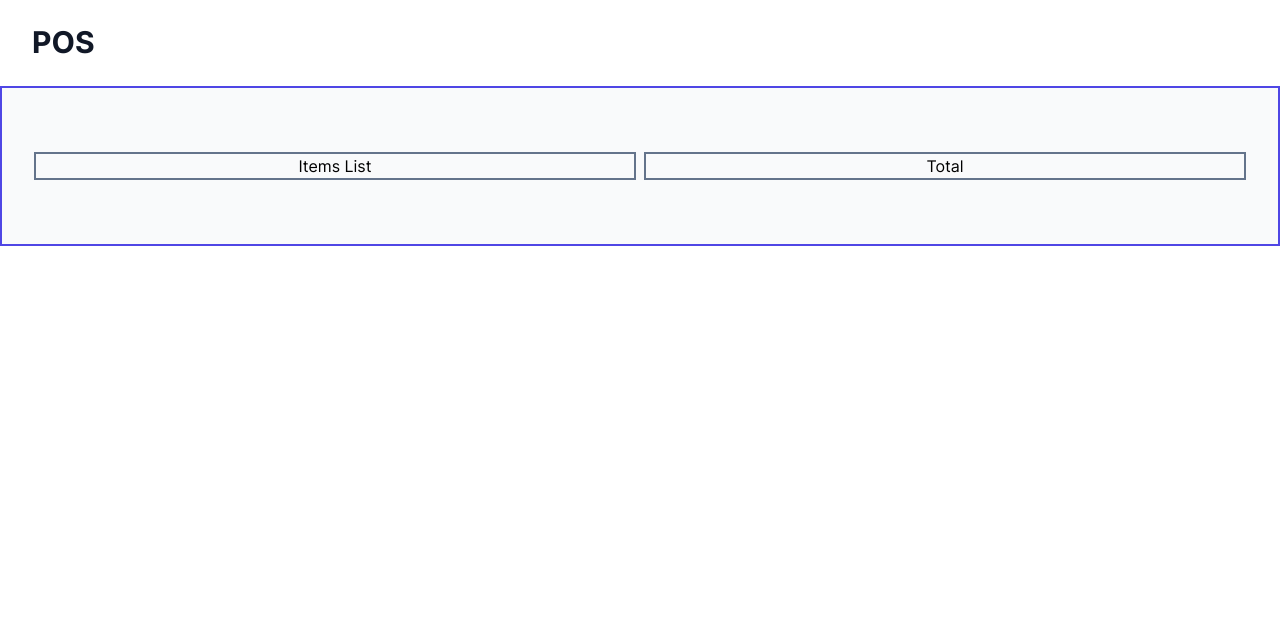
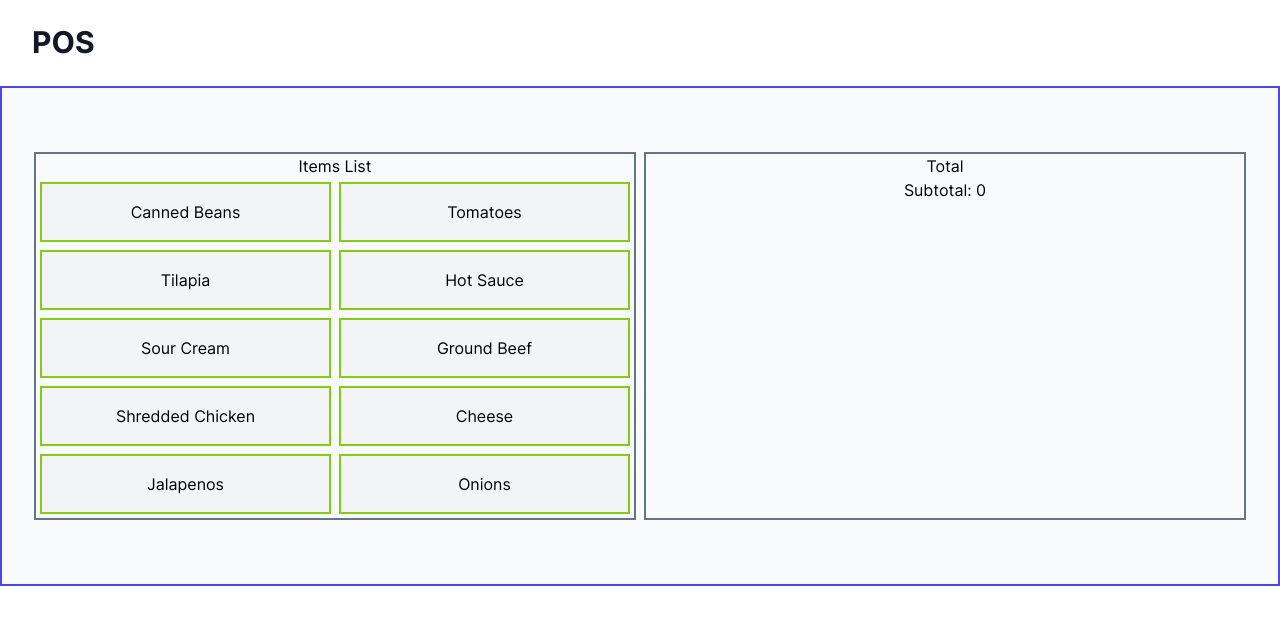
Before and after one commit to briand787b/ncx, a Vue app in the folder src/ui/pos/: page / in a window 1280 px wide. Shown: the top 624 px of the page. Built offline with nearby package versions, Linux system fonts and the light colour scheme.

Commit message:
adds interactivity to pos

```diff
--- a/src/ui/pos/src/views/Home.vue
+++ b/src/ui/pos/src/views/Home.vue
@@ -1,16 +1,60 @@
-<script>
-</script>
-
 <template>
   <div class="bg-gray-50">
     <div
-      class="mx-auto max-w-screen-xl px-4 py-12 sm:px-6 lg:flex lg:items-center lg:justify-between lg:py-16 lg:px-8 border-solid border-2 border-indigo-600">
-      <div class="w-full text-center border-2 border-solid border-slate-500 mr-1">
+      class="mx-auto max-w-screen-xl px-4 py-12 sm:px-6 lg:flex  lg:justify-between lg:py-16 lg:px-8 border-solid border-2 border-indigo-600">
+      <div class="w-full text-center border-2 border-solid border-slate-500 md:mr-1">
         <h2>Items List</h2>
+        <div class="grid grid-cols-1 md:grid-cols-2">
+          <div v-for="item in forSaleItems" :key="item.id" @click="addToCart" :id="item.id"
+            class="bg-gray-100 px-1 py-4 m-1 border-2 border-solid border-lime-500 hover:bg-sky-700 cursor-pointer active:bg-indigo-800">
+            {{ item.displayName
+            }}</div>
+        </div>
       </div>
-      <div class="w-full text-center border-2 border-solid border-slate-500 ml-1">
+      <div class="w-full text-center border-2 border-solid border-slate-500 mt-5 md:mt-0 md:ml-1">
         <h2>Total</h2>
+        <ul>
+          <li v-for="item in cartItems">{{ item.displayName }} {{ item.msrpCents }}</li>
+        </ul>
+        <h3>Subtotal: {{ subtotal }}</h3>
       </div>
     </div>
   </div>
 </template>
+
+<script>
+export default {
+  methods: {
+    addToCart({ target: { id } }) {
+      console.log('item ID: ', id);
+      const item = this.forSaleItems.filter(fsItem => fsItem.id === id)[0]
+      this.cartItems.push(item);
+    },
+  },
+  computed: {
+    subtotal() {
+      return this.cartItems.reduce(((prev, curr) => curr.msrpCents + prev), 0)
+    },
+  },
+  mounted() {
+    this.forSaleItems = [
+      { id: "0", displayName: 'Canned Beans', msrpCents: 1000, },
+      { id: "1", displayName: 'Tomatoes', msrpCents: 1000, },
+      { id: "2", displayName: 'Tilapia', msrpCents: 1000, },
+      { id: "3", displayName: 'Hot Sauce', msrpCents: 1000, },
+      { id: "4", displayName: 'Sour Cream', msrpCents: 1000, },
+      { id: "5", displayName: 'Ground Beef', msrpCents: 1000, },
+      { id: "6", displayName: 'Shredded Chicken', msrpCents: 1000, },
+      { id: "7", displayName: 'Cheese', msrpCents: 1000, },
+      { id: "8", displayName: 'Jalapenos', msrpCents: 1000, },
+      { id: "9", displayName: 'Onions', msrpCents: 1000, },
+    ]
+  },
+  data() {
+    return {
+      cartItems: [],
+      forSaleItems: [],
+    };
+  },
+};
+</script>
```
